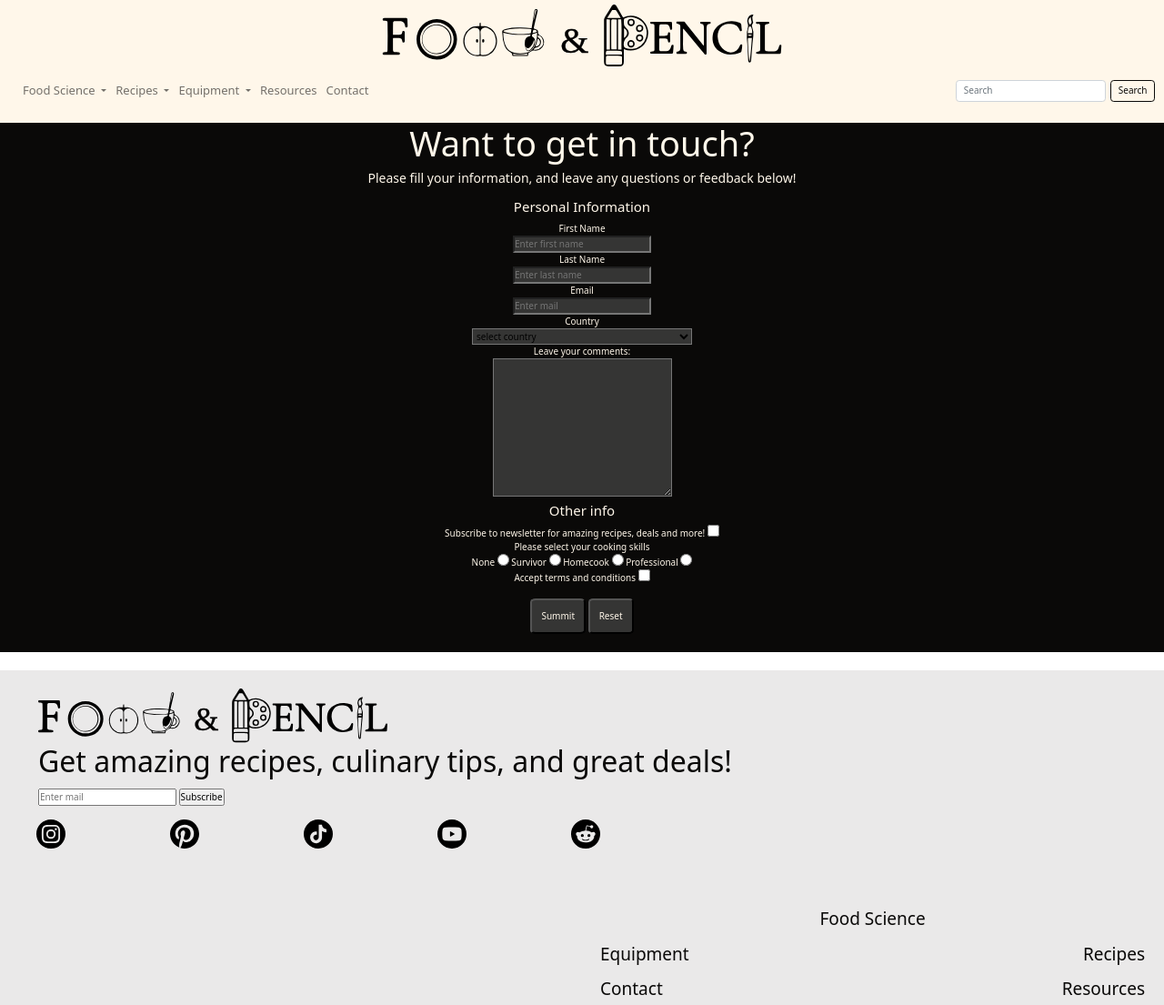
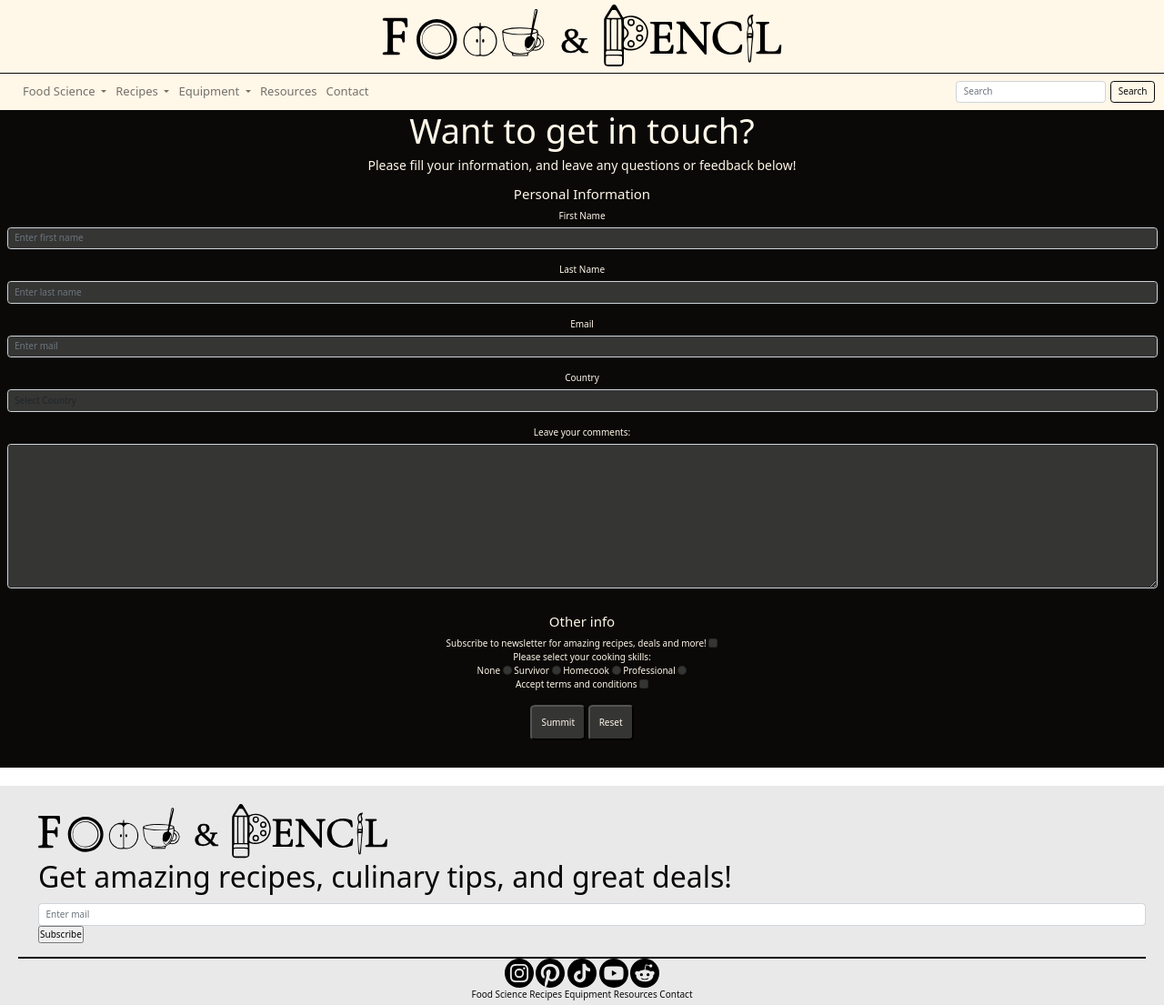
Before and after one commit to rodolforojasd/Food-Pencil-Rojas, a plain HTML site: page pages/contact.html in a window 1280 px wide. Shown: the top 1105 px of the page at 91% size. Drawn offline with nearby package versions, Linux system fonts and the light colour scheme.

Commit message:
change contact form and footer

```diff
--- a/pages/contact.html
+++ b/pages/contact.html
@@ -93,25 +93,27 @@
                         <p>
                             Please fill your information, and leave any questions or feedback below!
                         </p>
+
                     <form id=contact-form>
-                        <fieldset>
+                        <div class="mb-3">
+
                                 <legend>Personal Information</legend>
-                            <label for="firstname"> First Name</label>
+                                <label for="firstname" class="form-label"> First Name</label>
                                 <br>
-                            <input id="fname" type="text" placeholder="Enter first name">
+                                <input class="form-control" id="fname" type="text" placeholder="Enter first name">
                                 <br>
-                            <label for="lastname">Last Name</label>
+                                <label for="lastname" class="form-label">Last Name</label>
                                 <br>
-                            <input id="lastname" type="text" placeholder="Enter last name">
+                                <input class="form-control" id="lastname" type="text" placeholder="Enter last name">
                                 <br>
-                            <label for="email">Email</label>
+                                <label for="email" class="form-label">Email</label>
                                 <br>
-                            <input id="email" type="text" placeholder="Enter mail">
+                                <input class="form-control" id="email" type="text" placeholder="Enter mail">
                                 <br>
-                            <label for="country"> Country</label>
+                                <label for="country" class="form-label"> Country</label>
                                 <br>
-                            <select id="country" name="country">
-                                <option>select country</option>
+                                <select class="form-control" id="country" name="country">
+                                    <option>Select Country</option>
                                     <option value="AF">Afghanistan</option>
                                     <option value="AX">Aland Islands</option>
                                     <option value="AL">Albania</option>
@@ -366,36 +368,46 @@
                                     <option value="ZW">Zimbabwe</option>
                                 </select>
                                 <br>
-                            <label for="comments"> Leave your comments:</label>
+                                <label for="comments" class="form-label"> Leave your comments:</label>
                                 <br>
-                            <textarea name="comments" id="" cols="30" rows="10"></textarea>
+                                <textarea class="form-control" name="comments" id="commment_box" cols="30" rows="10"></textarea>
                                 <br>
 
+                        </div>
 
-                        </fieldset>
 
-                        <fieldset>
+                        <fieldset class="mb-3">
+                            <div class="form-section">
                                 <legend>Other info</legend>
-                            <label>Subscribe to newsletter for amazing recipes, deals and more!</label>
-                            <input type="checkbox">
+                                <label class="form-check-label">Subscribe to newsletter for amazing recipes, deals and more!</label>
+                                <input type="checkbox" class="form-check-input">
                                 <br>
-                            <label>Please select your cooking skills</label>
+
+                            </div>
+
+                           <div class="form-section">
+                                <label class="form-check-label">Please select your cooking skills:</label>
                                 <br>
-                            <label for>None</label>
-                            <input name="radio" type="radio">
-                            <label for>Survivor</label>
-                            <input name="radio" type="radio">
-                            <label for>Homecook</label>
-                            <input name="radio" type="radio">
-                            <label for>Professional</label>
-                            <input name="radio" type="radio">
-                            <br>
-                            <label >Accept terms and conditions</label>
-                            <input type="checkbox">
+                                <label  class="form-check-label"for="radio-none">None</label>
+                                <input class="form-check-input" name="radioCheck" id="radio-none" type="radio">
+                                <label  class="form-check-label"fo="radioCheck">Survivor</label>
+                                <input class="form-check-input" name="radioCheck" type="radio">
+                                <label class="form-check-label" for="radioCheck">Homecook</label>
+                                <input class="form-check-input" name="radioCheck" type="radio">
+                                <label class="form-check-label" for="radioCheck">Professional</label>
+                                <input class="form-check-input" name="radioCheck" type="radio">
+
+                           </div>
+
+                            <div class="form-section">
+                                <label  class="form-check-label">Accept terms and conditions</label>
+                                <input type="checkbox" class="form-check-input">
                                 <br>
                                 <br>
-                            <input class="form-button" type="button" value="Summit">
-                            <input class="form-button" type="reset" value="Reset">
+                                <input class="form-button" class="btn btn-primary"  type="button" value="Summit">
+                                <input class="form-button" class="btn btn-primary"  type="reset" value="Reset">
+                            </div>
+
                         </fieldset>
                     </form>
 
@@ -404,6 +416,7 @@
         </main>
 
         <footer class="footer-area">
+            <div>
                     <div class="footer-area_news-logo-smd_wrapper">
                         <div class="footer-area_logo">
                                 <a href="index.html">
@@ -415,15 +428,14 @@
 
                             <form>
 
-                            <label class="f&p-newsletter" for="f&p-newsletter_input" hidden>Email Adress </label>
-                            <input type="email" name="f&p-newsletter_input" placeholder="Enter mail">
+                                <label class="form-label" class="f&p-newsletter" for="f&p-newsletter_input" hidden>Email Adress </label>
+                                <input type="email" class="form-control" name="f&p-newsletter_input" placeholder="Enter mail">
                                 <input type="submit" value="Subscribe">
                             </form>
                             <br>
                         </div>
-
-
-
+                    </div>
+            </div>
             <section class="footer-area_menu">
 
                         <nav id="scmd-links" class="footer-area_menu-item">
--- a/styles/partials/_global.scss
+++ b/styles/partials/_global.scss
@@ -13,7 +13,7 @@
     --footer-color: #C8C8C7;
     --highlight: #C68300;
     --highlight-filter:invert(44%) sepia(27%) saturate(5555%) hue-rotate(27deg) brightness(106%) contrast(104%);
-    --primary-color: #FFF7EA;
+    --primary-color: #FFF7E8;
 
 
     /*Font-family*/
--- a/styles/partials/_header.scss
+++ b/styles/partials/_header.scss
@@ -7,8 +7,7 @@
     z-index: 4;
     column-gap: 0px;
     font-size:var(--text-small);
-    padding-left: map-get($style-spacings,spacingXSmall );
-    padding-right:map-get($style-spacings,spacingXSmall );
+
 
     .header-area_logo{
         display:none;
@@ -16,11 +15,27 @@
         margin-right: auto;
         align-self: center;
         text-align: center;
-        padding: 0.5rem;
+        padding: 0.7rem;
         #logo-big{
             display:none;
         }
     }
+
+    #nav-menu{
+        align-items: center;
+        margin:0;
+        background-color: var(--primary-color)!important;
+        color: var(--alternate-color);
+
+        padding-left: map-get($style-spacings,spacingXSmall );
+        padding-right:map-get($style-spacings,spacingXSmall );
+        #navbar-toggler-override{
+            border: 0px;
+        }
+        .btn{
+            color: var(--alternate-color);
+            border: 1px solid var(--alternate-color);
+        }
 
         #logo-small{
             display:inline-block;
@@ -32,23 +47,14 @@
         #sign-up-hidden{
             visibility:hidden;
         }
+
+    }
+
+
 }
 
 
-     #nav-menu{
-        margin:0;
-        padding-bottom: var(--spacing-small)!important;
-        background-color: var(--primary-color)!important;
-        color: var(--alternate-color)!important;
-        #navbar-toggler-override{
-            border: 0px;
-        }
-        .btn{
-            color: var(--alternate-color);
-            border: 1px solid var(--alternate-color);
-        }
 
-    }
 
 
 
@@ -64,16 +70,20 @@
         height:fit-content;
 
         .header-area_logo{
+            align-self: center;
+            border-bottom: 0.7px solid var(--alternate-color);
             display:block;
             margin-left: auto;
             margin-right: auto;
-            align-self: center;
             text-align: center;
             padding: 0.5rem;
             #logo-big{
                 display: block;
             }
         }
+
+        #nav-menu{
+
             #logo-small{
                 display:none;
                 max-width: var(--spacing-medium);
@@ -84,6 +94,9 @@
             #sign-up-hidden{
                 display:none;
             }
+
+        }
+
     }
 
 }
--- a/styles/partials/_main-index.scss
+++ b/styles/partials/_main-index.scss
@@ -64,7 +64,7 @@ main{
             .title-holder_content-wrapper{
                 .title-holder_image{
 
-                    height:50vh;
+                    height:65vh;
                 }
             }
          }
--- a/styles/partials/_maps-extend-mixin.scss
+++ b/styles/partials/_maps-extend-mixin.scss
@@ -3,7 +3,7 @@
 
 /* Map para propiedades globales */
 
-$style-colors:(primaryColor:#FFF7EA, alternateColor:#0A0908, hoverColor:#C68300, footerColor:#EAE9E9, boxBgPin: #ECE0DC, boxBgGrey: #EAE9E9, fontDarkColor: #0A0908, fontGreyColor: #C8C8C7, formBgColor:#353534) ;
+$style-colors:(primaryColor:#FFF7E8, alternateColor:#0A0908, hoverColor:#C68300, footerColor:#EAE9E9, boxBgPin: #ECE0DC, boxBgGrey: #EAE9E9, fontDarkColor: #0A0908, fontGreyColor: #C8C8C7, formBgColor:#353534) ;
 $style-mobileFontSizes:(textXLarge:3.2rem, textLarge:3rem, textMedium:2.1rem, textBase:1.8rem, textSmall:1.4rem);
 $style-fontSizes:(textXLarge:4rem, textLarge:3.8rem, textMedium:3.2rem, textBase:1.9rem, textSmall:1.4rem);
 $style-spacings:(spacingXLarge:6rem, spacingLarge:2.4rem, spacingMedium:2.2rem, spacingSmall:2rem, spacingXSmall:1rem);
```
Also changed, not shown: index.html (+2 -6 lines), pages/recipes.html (+1 -1 lines), assets/img/icons/arrow icon.svg (added), styles/style.css, 1 other file. Lines whose indentation alone changed are shown as unchanged.
